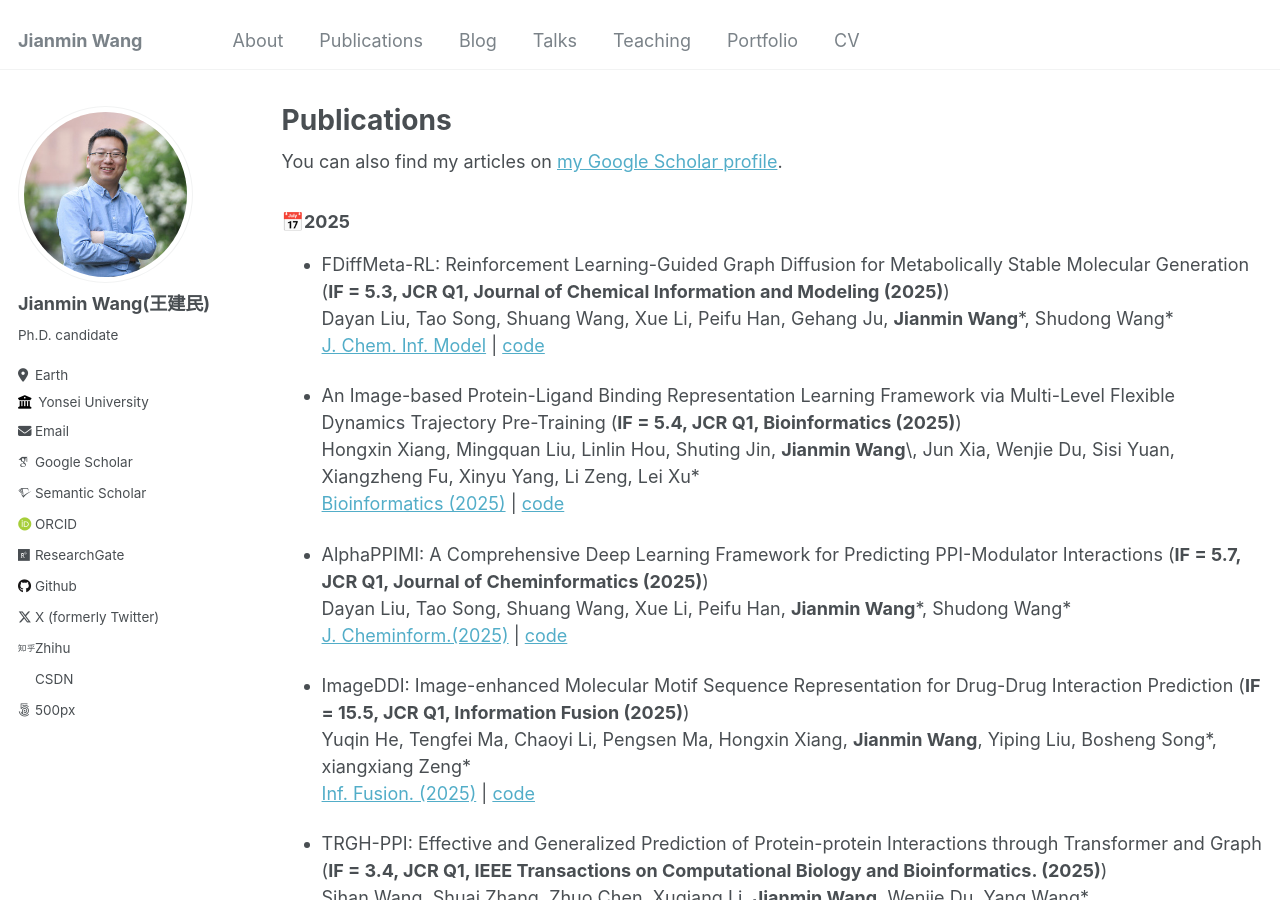
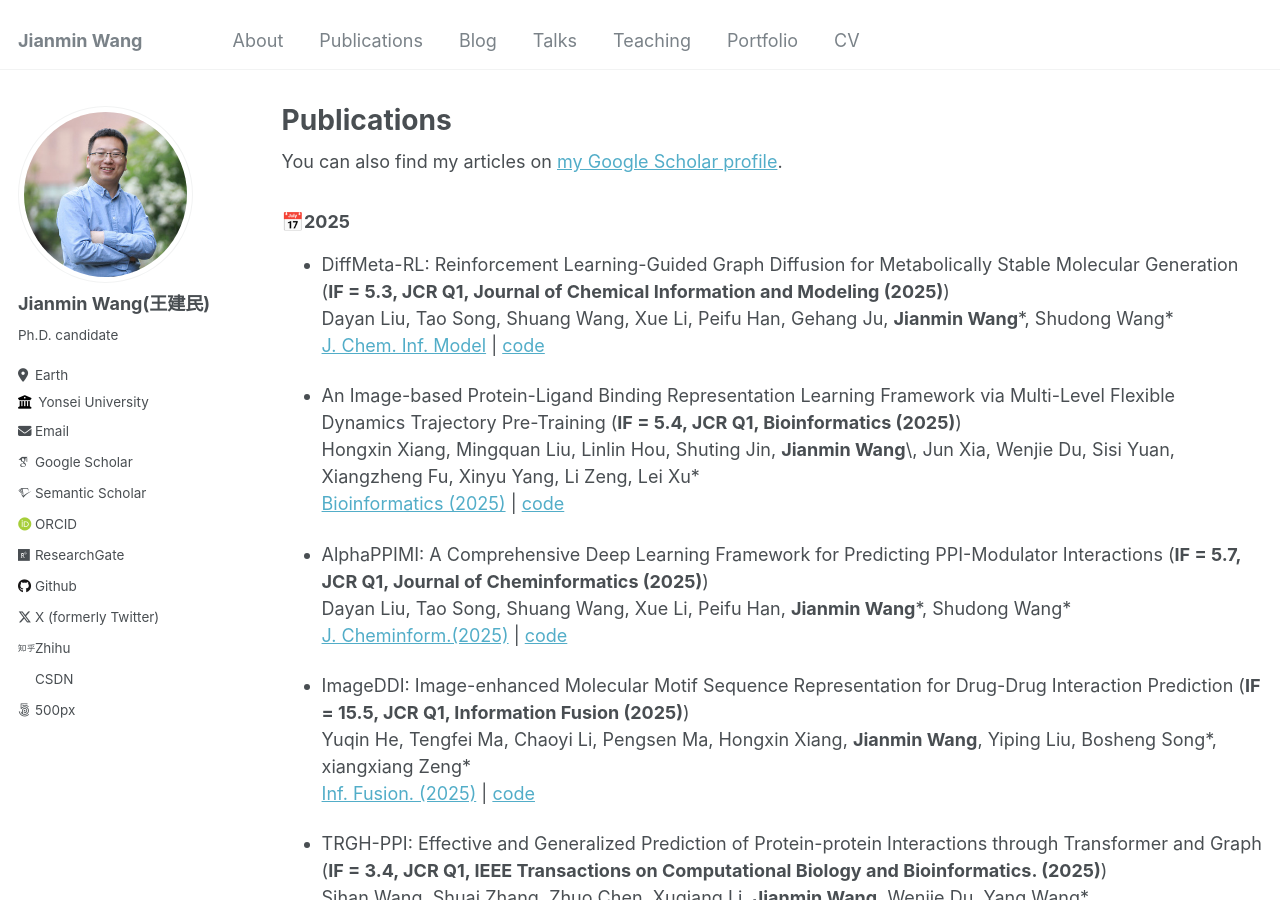
Before and after one commit to Jianmin2drugai/Jianmin2drugai.github.io, a Jekyll site: the page built from _pages/publications.md, in a window 1280 px wide and 900 px high. Built offline with Jekyll 4.4.1, drawn with Linux system fonts in a browser that asks for light colours; some web fonts are replaced.

Commit message:
Update publications.md

```diff
--- a/_pages/publications.md
+++ b/_pages/publications.md
@@ -17,7 +17,7 @@ author_profile: true
 
 ### &#x1F4C5;2025
 
-*   FDiffMeta-RL: Reinforcement Learning-Guided Graph Diffusion for Metabolically Stable Molecular Generation (**IF = 5.3, JCR Q1, Journal of Chemical Information and Modeling (2025)**)
+*   DiffMeta-RL: Reinforcement Learning-Guided Graph Diffusion for Metabolically Stable Molecular Generation (**IF = 5.3, JCR Q1, Journal of Chemical Information and Modeling (2025)**)
     Dayan Liu, Tao Song, Shuang Wang, Xue Li, Peifu Han, Gehang Ju, **Jianmin Wang**\*, Shudong Wang\*
     [J. Chem. Inf. Model](https://github.com/Bigrock-dd/DiffMeta) | [code](https://github.com/Bigrock-dd/DiffMeta)
 
```
